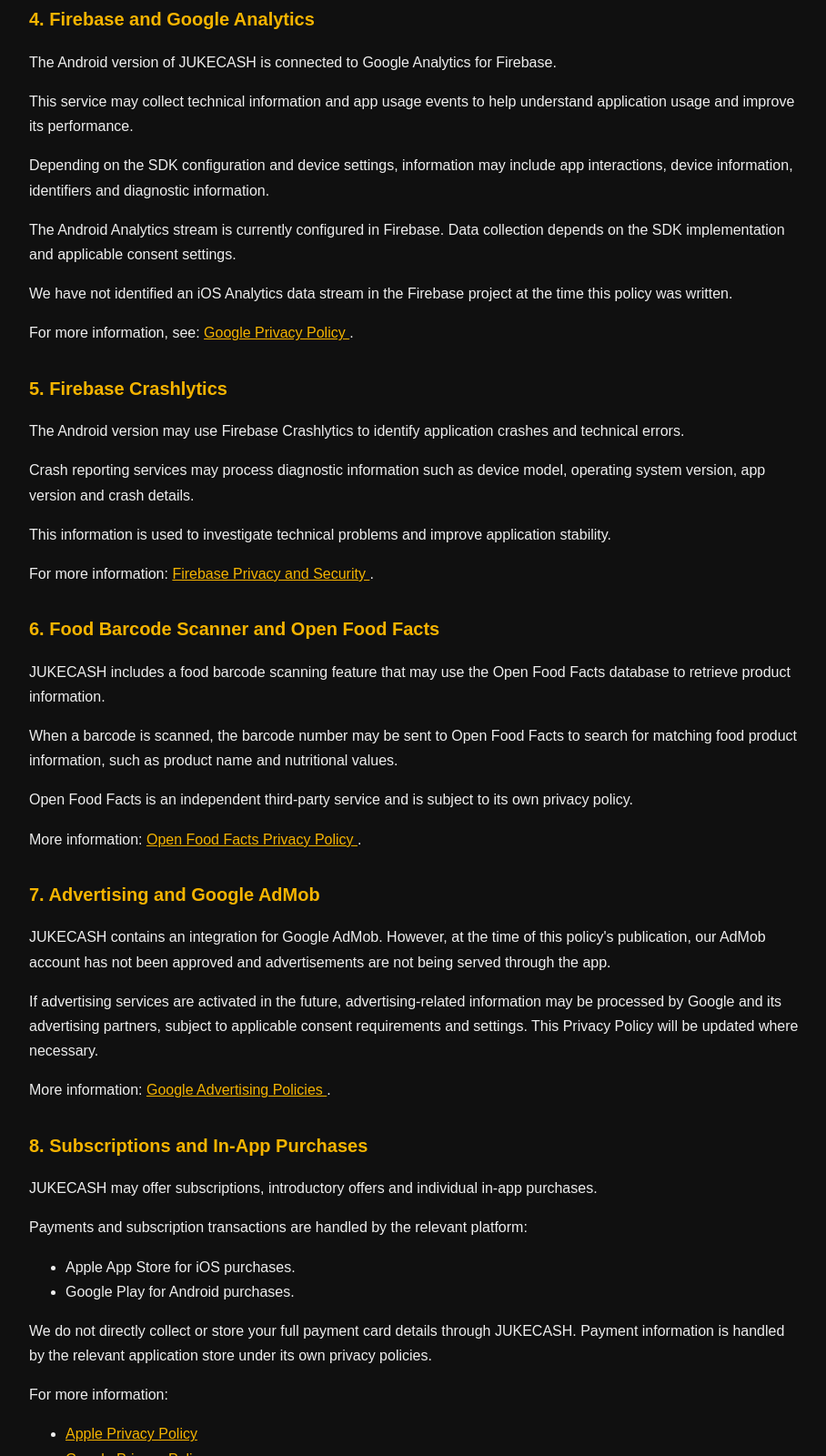
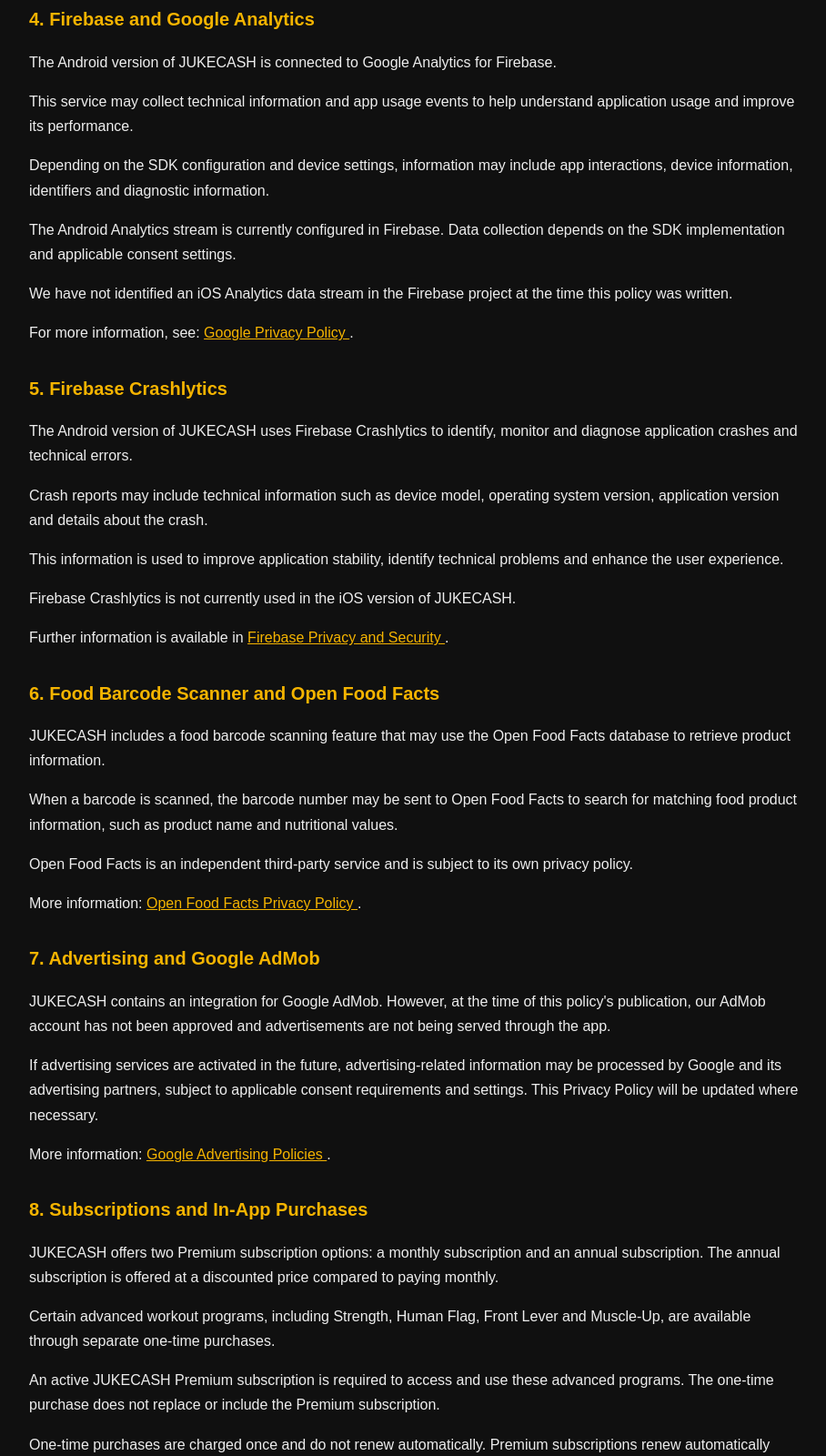
Before and after one commit to jukecashgeorgios-lgtm/jukecashgeorgios-lgtm.github.io, a plain HTML site: page privacy.html in a window 1280 px wide. Shown: the part 1200-2800 px from the top of the page at 91% size, without its empty margins (183-1091 px from the left). Drawn offline with Linux system fonts and the light colour scheme.

Commit message:
Update privacy.html

```diff
--- a/privacy.html
+++ b/privacy.html
@@ -84,7 +84,7 @@ JUKECASH is developed and published by Jukeapps.
 
 <p>
 Responsible individual: Tzioukas Georgios
-(Τζιουκας Γεωργιος).
+(Τζιούκας Γεώργιος).
 </p>
 
 <p>
@@ -182,30 +182,38 @@ Google Privacy Policy
 </a>.
 </p>
 
+
 <h2>5. Firebase Crashlytics</h2>
 
 <p>
-The Android version may use Firebase Crashlytics
-to identify application crashes and technical errors.
+  The Android version of JUKECASH uses Firebase Crashlytics
+  to identify, monitor and diagnose application crashes
+  and technical errors.
 </p>
 
 <p>
-Crash reporting services may process diagnostic
-information such as device model, operating system
-version, app version and crash details.
+  Crash reports may include technical information such as
+  device model, operating system version, application version
+  and details about the crash.
 </p>
 
 <p>
-This information is used to investigate technical
-problems and improve application stability.
+  This information is used to improve application stability,
+  identify technical problems and enhance the user experience.
 </p>
 
 <p>
-For more information:
+  Firebase Crashlytics is not currently used in the iOS version
+  of JUKECASH.
+</p>
+
+<p>
+  Further information is available in
   <a href="https://firebase.google.com/support/privacy" target="_blank" rel="noopener noreferrer">
     Firebase Privacy and Security
   </a>.
 </p>
+
 
 <h2>6. Food Barcode Scanner and Open Food Facts</h2>
 
@@ -258,46 +266,64 @@ Google Advertising Policies
 </a>.
 </p>
 
+
 <h2>8. Subscriptions and In-App Purchases</h2>
 
 <p>
-JUKECASH may offer subscriptions, introductory offers
-and individual in-app purchases.
+  JUKECASH offers two Premium subscription options:
+  a monthly subscription and an annual subscription.
+  The annual subscription is offered at a discounted price
+  compared to paying monthly.
 </p>
 
 <p>
-Payments and subscription transactions are handled
-by the relevant platform:
-</p>
-
-<ul>
-<li>Apple App Store for iOS purchases.</li>
-<li>Google Play for Android purchases.</li>
-</ul>
-
-<p>
-We do not directly collect or store your full payment
-card details through JUKECASH.
-Payment information is handled by the relevant
-application store under its own privacy policies.
+  Certain advanced workout programs, including Strength,
+  Human Flag, Front Lever and Muscle-Up, are available
+  through separate one-time purchases.
 </p>
 
 <p>
-For more information:
+  An active JUKECASH Premium subscription is required
+  to access and use these advanced programs.
+  The one-time purchase does not replace or include
+  the Premium subscription.
+</p>
+
+<p>
+  One-time purchases are charged once and do not renew
+  automatically. Premium subscriptions renew automatically
+  unless cancelled through the relevant application store.
+</p>
+
+<p>
+  All subscriptions and in-app purchases are processed
+  by Apple App Store or Google Play, depending on the
+  platform used.
+</p>
+
+<p>
+  JUKECASH does not directly collect or store users' full
+  payment card details. Payment information is handled by
+  the respective platform according to its privacy policy.
+</p>
+
+<p>
+  For further information, please refer to:
 </p>
 
 <ul>
   <li>
-<a href="https://www.apple.com/legal/privacy/" target="_blank" rel="noopener noreferrer">
+    <a href="https://www.apple.com/legal/privacy/" target="_blank">
       Apple Privacy Policy
     </a>
   </li>
   <li>
-<a href="https://policies.google.com/privacy" target="_blank" rel="noopener noreferrer">
+    <a href="https://policies.google.com/privacy" target="_blank">
       Google Privacy Policy
     </a>
   </li>
 </ul>
+
 
 <h2>9. Data Sharing and Third Parties</h2>
 
@@ -389,7 +415,7 @@ please contact:
 </p>
 
 <p>
-<strong>Jukeapps – Tzioukas Georgios</strong><br>
+<strong>Jukeapps – Tzioukas Georgios (Τζιούκας Γεώργιος)</strong><br>
 Email:
 <a href="mailto:jukecashgeorgios@gmail.com">
 jukecashgeorgios@gmail.com
```
Lines whose indentation alone changed are shown as unchanged.
